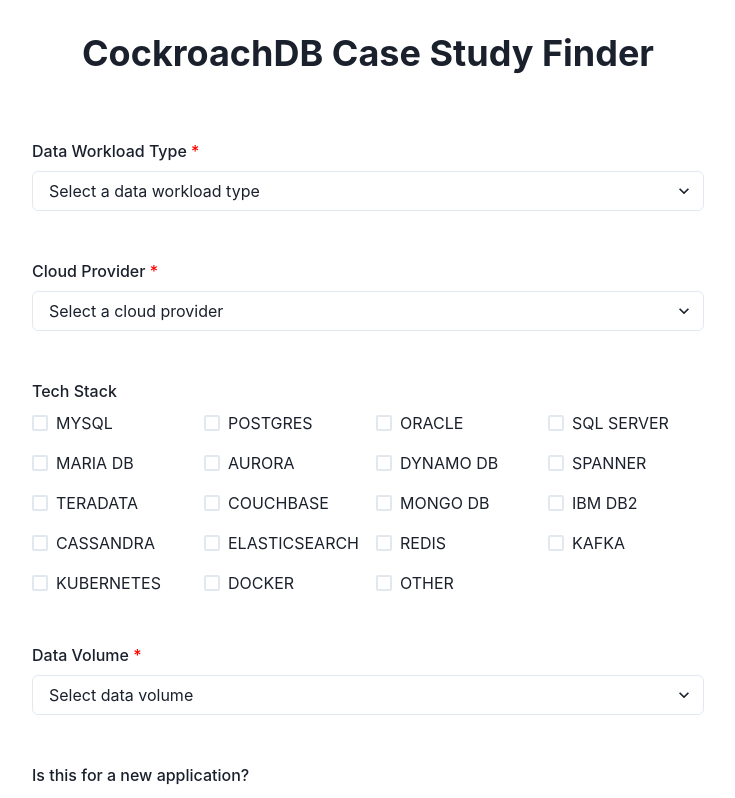
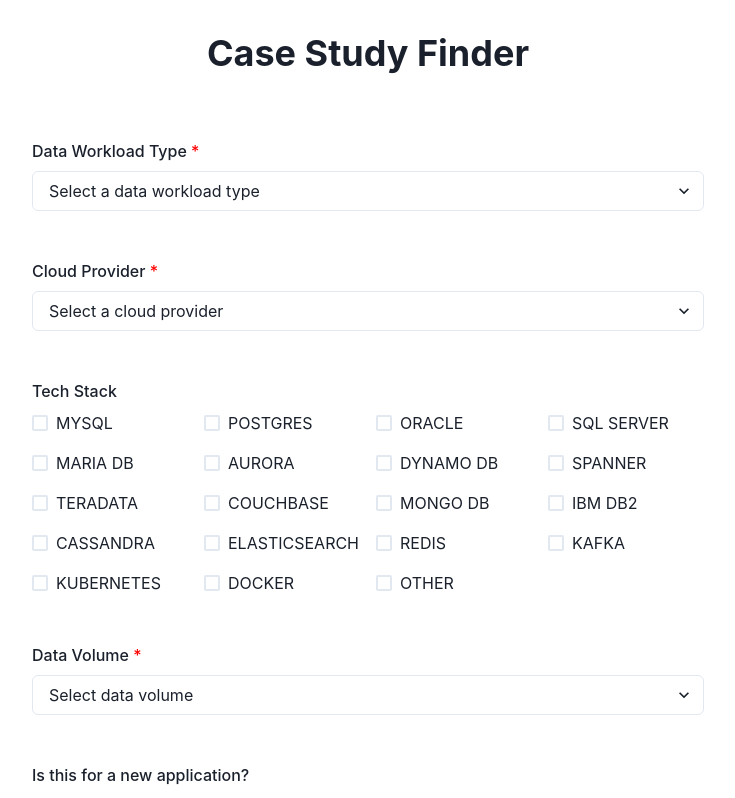
Before and after one commit to elliotpark410/CockroachDB-Use-Case-Explorer, a Next.js app: page / in a window 1280 px wide. Shown: the top 798 px of the page, without its empty margins (272-1007 px from the left). Built offline with nearby package versions, Linux system fonts and the light colour scheme.

Commit message:
update header

```diff
--- a/src/pages/index.js
+++ b/src/pages/index.js
@@ -59,7 +59,7 @@
       <Box maxWidth="800px" margin="auto" padding={8}>
         <VStack spacing={8} align="stretch">
           <Heading as="h1" size="xl" textAlign="center">
-            CockroachDB Case Study Finder
+            Case Study Finder
           </Heading>
 
           {!results ? (
```
